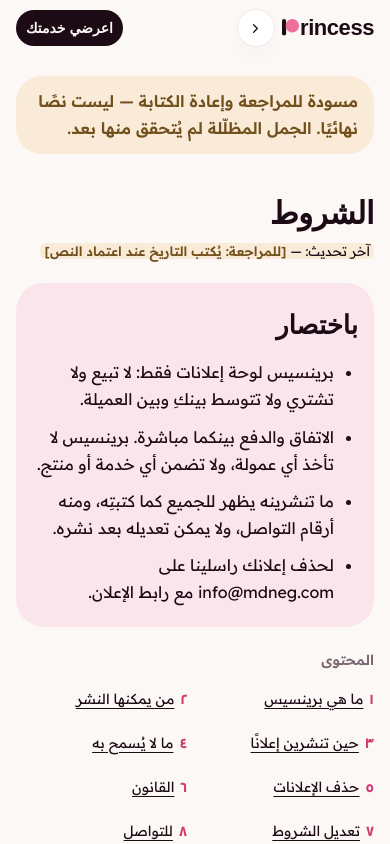
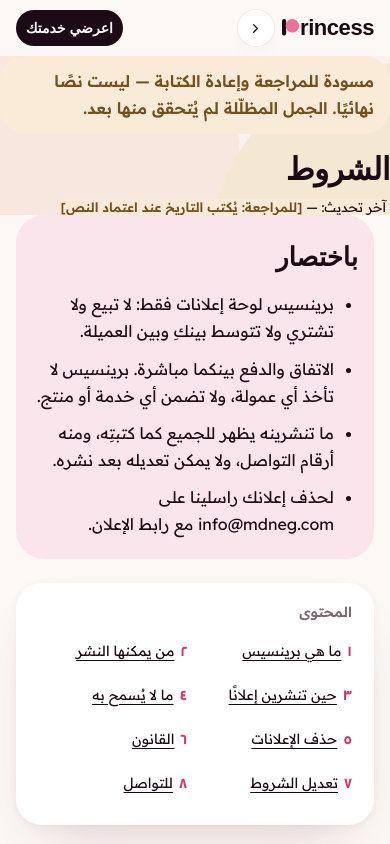
Before and after one commit to MichaelkhalafG/princess-v1, a Next.js app: page /terms in a window 390 px wide. Shown: the top 844 px of the page. Built offline with nearby package versions, Linux system fonts and the light colour scheme; no server answers; a web font is replaced by a local one.

Commit message:
Give terms and privacy a reading layout with a sticky contents list

```diff
--- a/components/ReadingPage.module.css
+++ b/components/ReadingPage.module.css
@@ -5,23 +5,72 @@
   overflow-x: clip;
 }
 
-/* one column for reading: 640px, centred */
 .main {
   flex: 1;
   width: 100%;
-  max-width: calc(var(--width-reading) + var(--gutter-page) * 2);
+}
+
+/* ── the band: the title on the board hero's ground and orbs ─────────────── */
+.band {
+  position: relative;
+  overflow: hidden;
+  background: var(--color-tint-soft);
+  /* the layout below is lifted onto the band by --reading-lift */
+  padding: var(--space-17) var(--gutter-page) calc(var(--reading-lift) + var(--space-17));
+}
+
+.blob {
+  position: absolute;
+  border-radius: var(--radius-circle);
+  pointer-events: none;
+}
+
+.blobTint {
+  left: var(--blob-lg-inset-x);
+  top: var(--blob-lg-inset-y-form);
+  width: var(--blob-lg);
+  height: var(--blob-lg);
+  background: var(--color-tint);
+}
+
+.blobAmber {
+  right: var(--blob-md-inset-x);
+  bottom: calc(var(--blob-md) * -0.6);
+  width: var(--blob-md);
+  height: var(--blob-md);
+  background: var(--color-tint-amber);
+}
+
+.bandInner {
+  position: relative;
+  max-width: calc(var(--width-contents) + var(--space-17) + var(--width-reading));
   margin: 0 auto;
-  padding: var(--space-5) var(--gutter-page) var(--pad-section-bottom);
   display: flex;
   flex-direction: column;
-  gap: var(--space-15);
+  align-items: flex-start;
+  gap: var(--space-11);
 }
 
 .intro {
   display: flex;
   flex-direction: column;
   gap: var(--space-5);
-  padding-top: var(--space-11);
+}
+
+/* ── the layout: contents beside the text, both lifted onto the band ─────── */
+.layout {
+  position: relative;
+  max-width: calc(var(--width-contents) + var(--space-17) + var(--width-reading) + var(--gutter-page) * 2);
+  margin: calc(var(--reading-lift) * -1) auto 0;
+  padding: 0 var(--gutter-page) var(--pad-section-bottom);
+  display: grid;
+  grid-template-columns: var(--width-contents) minmax(0, var(--width-reading));
+  grid-template-areas:
+    'contents summary'
+    'contents card';
+  justify-content: center;
+  align-items: start;
+  gap: var(--space-15) var(--space-17);
 }
 
 .title {
@@ -42,6 +91,7 @@
 /* "باختصار": the part most people will read — the strongest box on the page. Twice as
    wide as it is tall on wide screens, so a plain radius, not the arch */
 .summary {
+  grid-area: summary;
   background: var(--tone-accent-bg);
   border-radius: var(--radius-panel);
   padding: var(--space-15) var(--space-16);
@@ -65,7 +115,15 @@
   gap: var(--space-7);
 }
 
+/* the contents: a white card, in view while the text scrolls past it */
 .contents {
+  grid-area: contents;
+  position: sticky;
+  top: calc(var(--size-header) + var(--space-11));
+  background: var(--color-surface);
+  border-radius: var(--radius-card);
+  box-shadow: var(--shadow-card);
+  padding: var(--space-13) var(--space-14);
   font-size: var(--text-body-sm);
 }
 
@@ -80,9 +138,10 @@
   margin: 0;
   padding: 0;
   list-style: none;
-  /* two columns of full-height rows: every entry is a 44px tap target, none overlap */
+  /* full-height rows: every entry is a 44px tap target, none overlap. One column beside
+     the text; two when the list sits above it (below) */
   display: grid;
-  grid-template-columns: repeat(2, minmax(0, 1fr));
+  grid-template-columns: minmax(0, 1fr);
   column-gap: var(--space-11);
   counter-reset: contents;
 }
@@ -119,6 +178,7 @@
 
 /* the text: one white card with the sweeping corner */
 .card {
+  grid-area: card;
   background: var(--color-surface);
   border-radius: var(--radius-panel) var(--radius-panel-shoulder) var(--radius-panel) var(--radius-panel);
   box-shadow: var(--shadow-card);
@@ -174,7 +234,7 @@
 
 /* ── draft only: delete with the text's last <Flag> ─────────────────────── */
 .draft {
-  margin: var(--space-8) 0 0;
+  margin: 0;
   padding: var(--space-8) var(--space-11);
   border-radius: var(--radius-card);
   background: var(--tone-highlight-bg);
@@ -197,6 +257,30 @@
   font-size: var(--text-small);
 }
 
+/* one column: summary, contents, text — the source order */
+@media (max-width: 1024px) {
+  .bandInner {
+    max-width: var(--width-reading);
+  }
+
+  .layout {
+    max-width: calc(var(--width-reading) + var(--gutter-page) * 2);
+    grid-template-columns: minmax(0, 1fr);
+    grid-template-areas:
+      'summary'
+      'contents'
+      'card';
+  }
+
+  .contents {
+    position: static;
+  }
+
+  .contents ol {
+    grid-template-columns: repeat(2, minmax(0, 1fr));
+  }
+}
+
 @media (max-width: 480px) {
   .summary {
     padding: var(--space-13) var(--space-11);
--- a/components/ReadingPage.tsx
+++ b/components/ReadingPage.tsx
@@ -8,9 +8,14 @@
 export type ReadingSection = { id: string; title: string; body: ReactNode };
 
 /**
- * A page meant to be read — terms, privacy: one 640px column. A title, the "in short" box
- * (what most people will read), a contents list, then the numbered sections in one card
- * with the site's sweeping corner.
+ * A page meant to be read — terms, privacy. A header band in the board hero's ground carries
+ * the title; under it, lifted onto the band, the text sits in a 640px column: the "in short"
+ * box (what most people will read), then the numbered sections in one card with the site's
+ * sweeping corner. The contents list stands beside the text on wide screens and stays in
+ * view; on narrower ones it sits between the summary and the text.
+ *
+ * The source order is summary, contents, text at every width, so reading and Tab order
+ * never depend on the layout — and it is all plain links: nothing needs JavaScript.
  *
  * While the text is a draft: pass `draft` (the banner) and wrap each unsettled sentence
  * in <Flag>. Finishing the text means deleting the prop and the <Flag> wrappers — the
@@ -31,6 +36,10 @@
     <div className={styles.page}>
       <SiteHeader homeHref={home} backHref={home} postHref={withBoardContext('/new', ctx)} />
       <main id="main" tabIndex={-1} className={styles.main}>
+        <div className={styles.band}>
+          <span className={`${styles.blob} ${styles.blobTint}`} aria-hidden="true" />
+          <span className={`${styles.blob} ${styles.blobAmber}`} aria-hidden="true" />
+          <div className={styles.bandInner}>
             {draft && (
               <p className={styles.draft} role="note">
                 مسودة للمراجعة وإعادة الكتابة — ليست نصًا نهائيًا. الجمل المظلّلة لم يُتحقق منها بعد.
@@ -40,7 +49,10 @@
               <h1 className={styles.title}>{title}</h1>
               <p className={styles.updated}>{updated}</p>
             </header>
+          </div>
+        </div>
 
+        <div className={styles.layout}>
           <section className={styles.summary} aria-labelledby="summary-title">
             <h2 id="summary-title" className={styles.summaryTitle}>باختصار</h2>
             <ul>
@@ -66,6 +78,7 @@
               </section>
             ))}
           </article>
+        </div>
       </main>
       <SiteFooter ctx={ctx} />
     </div>
```
Lines whose indentation alone changed are shown as unchanged.
